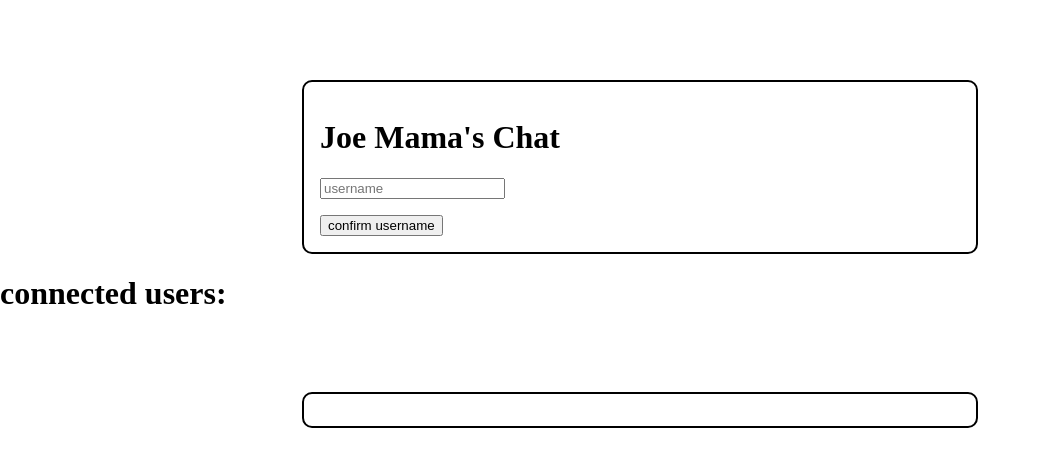
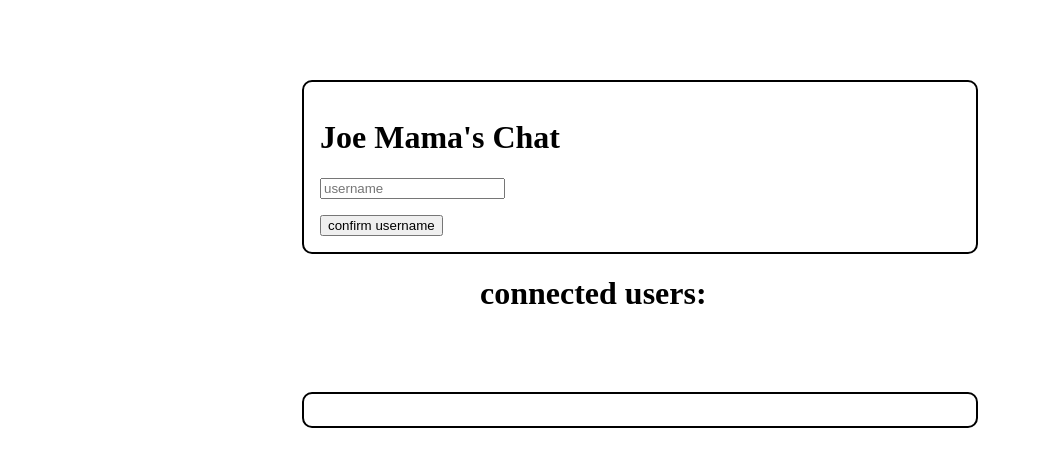
Before and after one commit to Martekode/chatroom-exercise, a plain HTML site: page client/index.html in a window 1280 px wide. Shown: the whole page, without its empty margins (0-1040 px from the left). Drawn offline with nearby package versions, Linux system fonts and the light colour scheme; no server answers.

Commit message:
general styling to the usernames title and positioning

```diff
--- a/client/style.css
+++ b/client/style.css
@@ -27,3 +27,7 @@ body{
     width:50%;
     margin-left:5em;
 }
+.title{
+    width: 10em;
+    margin-inline: auto;
+}
```
